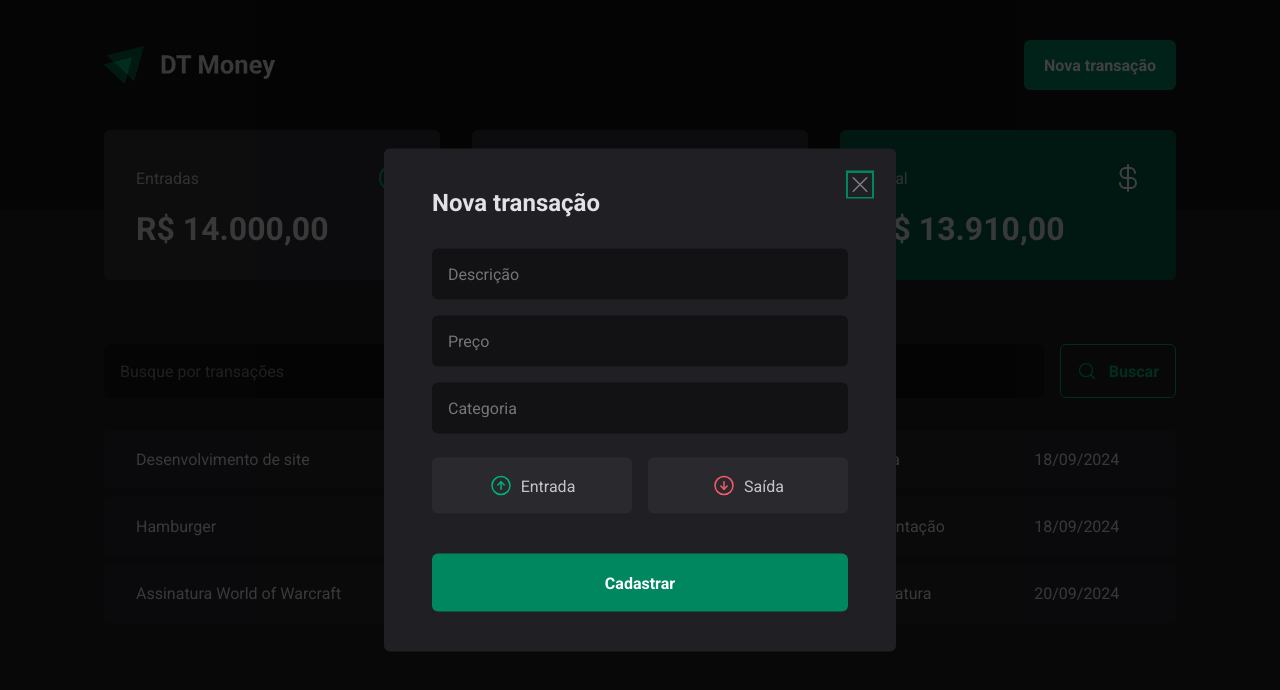
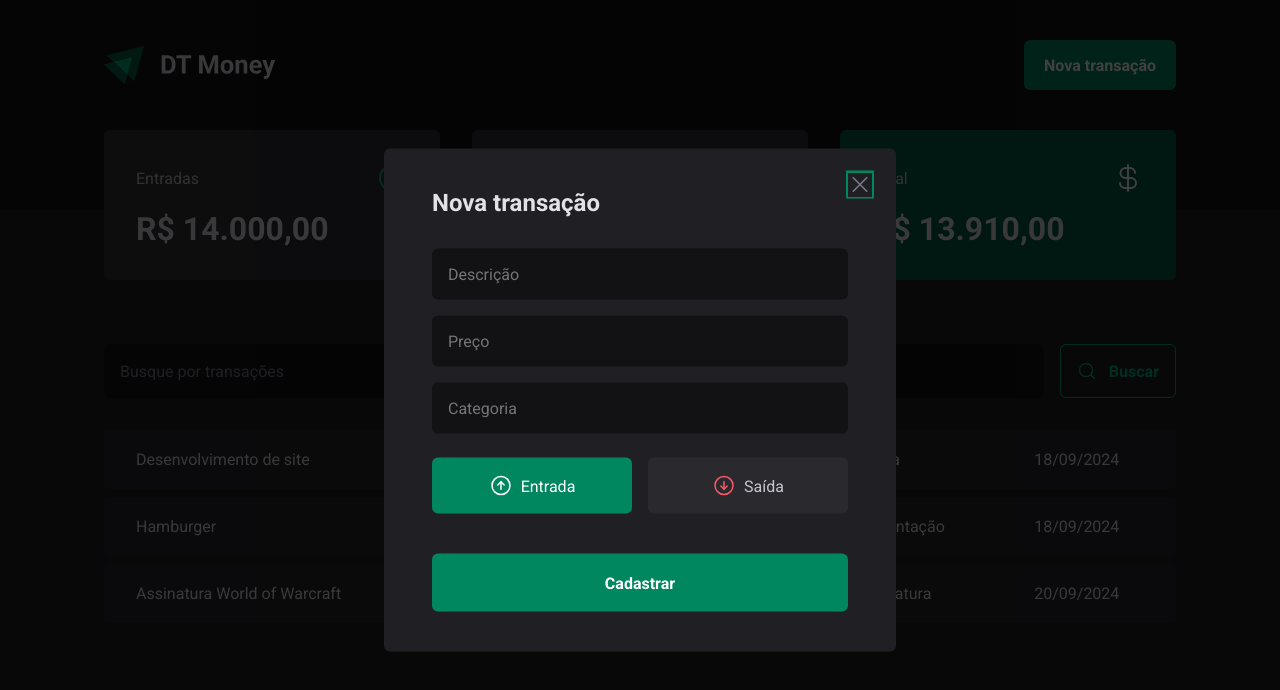
Before and after one commit to angelonetho/03-dt-money, a React (Vite) app: page / in a window 1280 px wide. Both pictures are taken after a click on the button "Nova transação". Shown: the top 690 px of the page. Built offline with nearby package versions, Linux system fonts and the light colour scheme; data requests are answered from the project's data file.

Commit message:
Conexão com a API - Controlled components

```diff
--- a/src/components/NewTransactionModal/index.tsx
+++ b/src/components/NewTransactionModal/index.tsx
@@ -3,21 +3,24 @@
 import { CloseButton, Content, Overlay, TransactionType, TransactionTypeButton } from "./styles";
 import { ArrowCircleDown, ArrowCircleUp, X } from "phosphor-react";
 import * as z from 'zod'
-import { useForm } from "react-hook-form";
+import { Controller, useForm } from "react-hook-form";
 import { zodResolver } from "@hookform/resolvers/zod/src/zod.js";
 
 const newTransactionFormSchema = z.object({
     description: z.string(),
     price: z.number(),
     category: z.string(),
-    //type: z.enum(['income', 'outcome'])
+    type: z.enum(['income', 'outcome'])
 })
 
 type NewTransactionFormInputs = z.infer<typeof newTransactionFormSchema>;
 
 export function NewTransactionModal() {
-    const { register, handleSubmit, formState: { isSubmitting }} = useForm<NewTransactionFormInputs>( {
-        resolver: zodResolver(newTransactionFormSchema)
+    const { control, register, handleSubmit, formState: { isSubmitting }} = useForm<NewTransactionFormInputs>( {
+        resolver: zodResolver(newTransactionFormSchema),
+        defaultValues: {
+            type: "income"
+        }
     })
 
     async function handleCreateNewTransaction(data: NewTransactionFormInputs) {
@@ -25,8 +28,6 @@
 
         console.log(data)
     }
-
-
 
     return(
         <Dialog.Portal>
@@ -61,18 +62,25 @@
                     {...register('category')}
                     />
 
-                    <TransactionType>
-                        <TransactionTypeButton variant="income" value="income">
+                    <Controller
+                        control={control}
+                        name="type"
+                        render={({field}) => {
+                            return (
+                                <TransactionType onValueChange={field.onChange} value={field.value}>
+                                <TransactionTypeButton variant="income" value="income" >
                                     <ArrowCircleUp size={24}/>
                                     Entrada
                                 </TransactionTypeButton>
+
                                 <TransactionTypeButton variant="outcome" value="outcome">
                                     <ArrowCircleDown size={24}/>
                                     Saída
                                 </TransactionTypeButton>
-
-
                             </TransactionType>
+                            )
+                        }}
+                    />
 
                     <button type="submit" disabled={isSubmitting} >Cadastrar</button>
                 </form>
```
Lines whose indentation alone changed are shown as unchanged.
